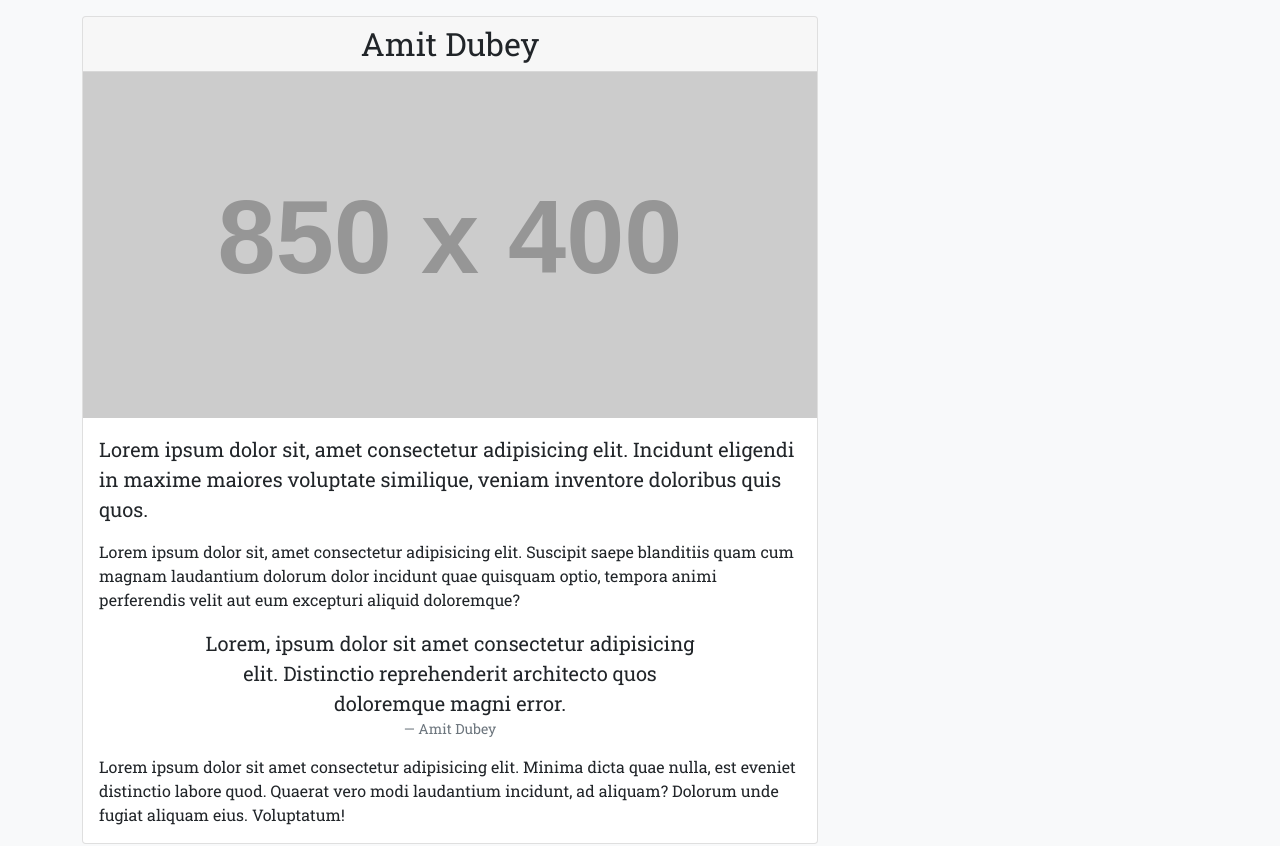
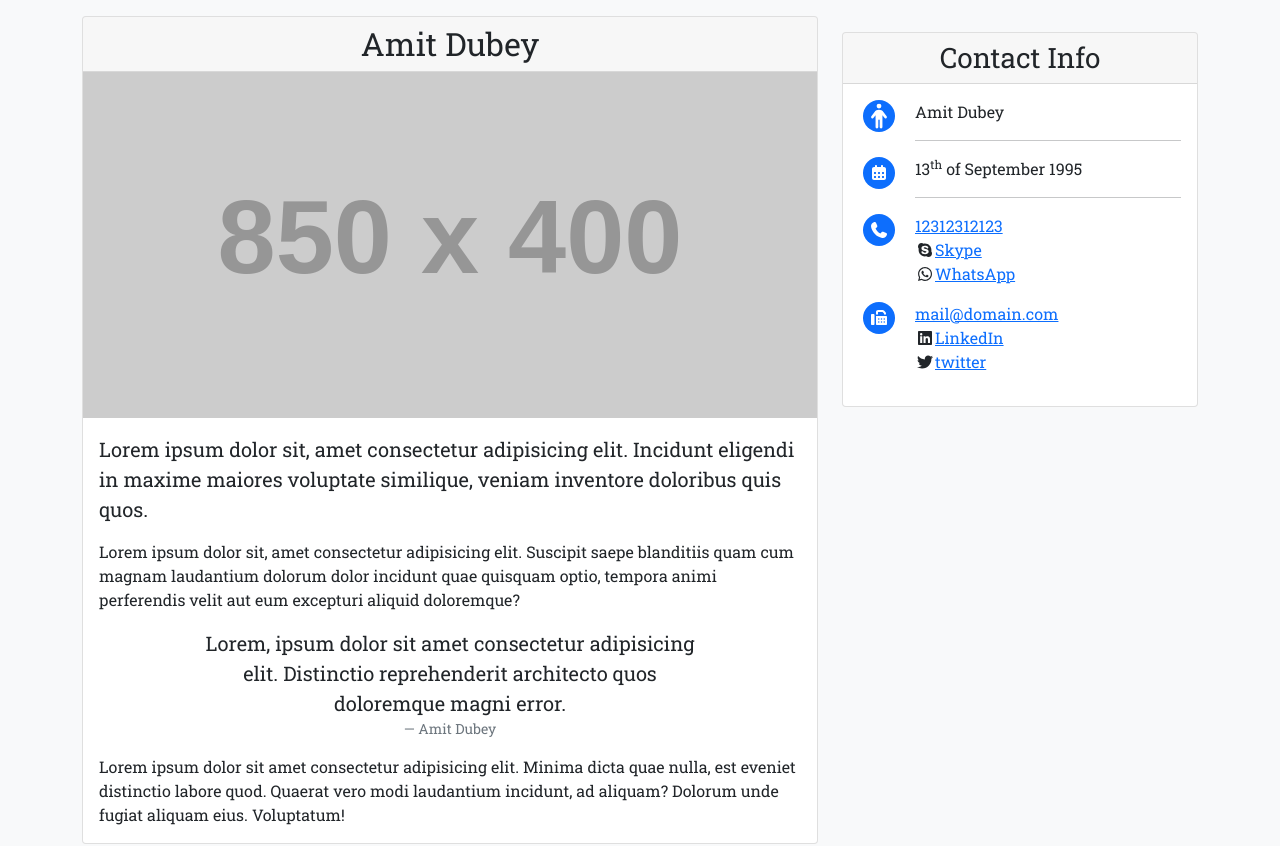
Before and after one commit to amit-1826/bootstrap-5, a plain HTML site: page resume/index.html in a window 1280 px wide. Shown: the top 846 px of the page. Drawn offline with nearby package versions, Linux system fonts and the light colour scheme; files that its build step writes are made by us from their sources; placeholder pictures from the web are drawn by us.

Commit message:
Added contact info

```diff
--- a/resume/index.html
+++ b/resume/index.html
@@ -522,6 +522,78 @@
             </div>
           </div>
         </div>
+        <div class="col-md-4">
+          <div class="card mt-3">
+            <h3 class="card-header text-center">
+              Contact Info
+            </h3>
+            <div class="card-body">
+
+              <!-- single item -->
+              <div class="d-flex align-items-start">
+                <div class="fa-layers fa-fw fa-2x me-3">
+                  <i class="fas fa-circle text-primary"></i>
+                  <i class="fas fa-male text-white" data-fa-transform="shrink-5"></i>
+                </div>
+                <div class="flex-grow-1">
+                  Amit Dubey
+                  <hr/>
+                </div>
+
+              </div>
+              <!-- end of single item -->
+
+              <!-- single item -->
+              <div class="d-flex align-items-start">
+                <div class="fa-layers fa-fw fa-2x me-3">
+                  <i class="fas fa-circle text-primary"></i>
+                  <i class="fas fa-calendar-alt text-white" data-fa-transform="shrink-8"></i>
+                </div>
+                <div class="flex-grow-1">
+                  <time date="1995-09-13">13<sup>th</sup> of September 1995</time>
+                  <hr/>
+                </div>
+
+              </div>
+              <!-- end of single item -->
+
+              <!-- single item -->
+              <div class="d-flex align-items-start">
+                <div class="fa-layers fa-fw fa-2x me-3">
+                  <i class="fas fa-circle text-primary"></i>
+                  <i class="fas fa-phone text-white" data-fa-transform="shrink-8"></i>
+                </div>
+
+                  <ul class="list-unstyled">
+                    <li><a href="tel:+12312112112">12312312123</a></li>
+                    <li><i class="fab fa-fw fa-skype"></i><a href="#">Skype</a></li>
+                    <li><i class="fab fa-fw fa-whatsapp"></i><a href="#">WhatsApp</a></li>
+
+                  </ul>
+                  <hr/>
+              </div>
+              <!-- end of single item -->
+
+              <!-- single item -->
+              <div class="d-flex align-items-start">
+                <div class="fa-layers fa-fw fa-2x me-3">
+                  <i class="fas fa-circle text-primary"></i>
+                  <i class="fas fa-fax text-white" data-fa-transform="shrink-8"></i>
+                </div>
+
+                  <ul class="list-unstyled">
+                    <li><a href="mailto:amitdubey1826@gmail.com">mail@domain.com</a></li>
+                    <li><i class="fab fa-fw fa-linkedin"></i><a href="#">LinkedIn</a></li>
+                    <li><i class="fab fa-fw fa-twitter"></i><a href="#">twitter</a></li>
+
+                  </ul>
+                  <hr/>
+              </div>
+              <!-- end of single item -->
+
+            </div>
+          </div>
+        </div>
       </div>
     </div>
 
```
